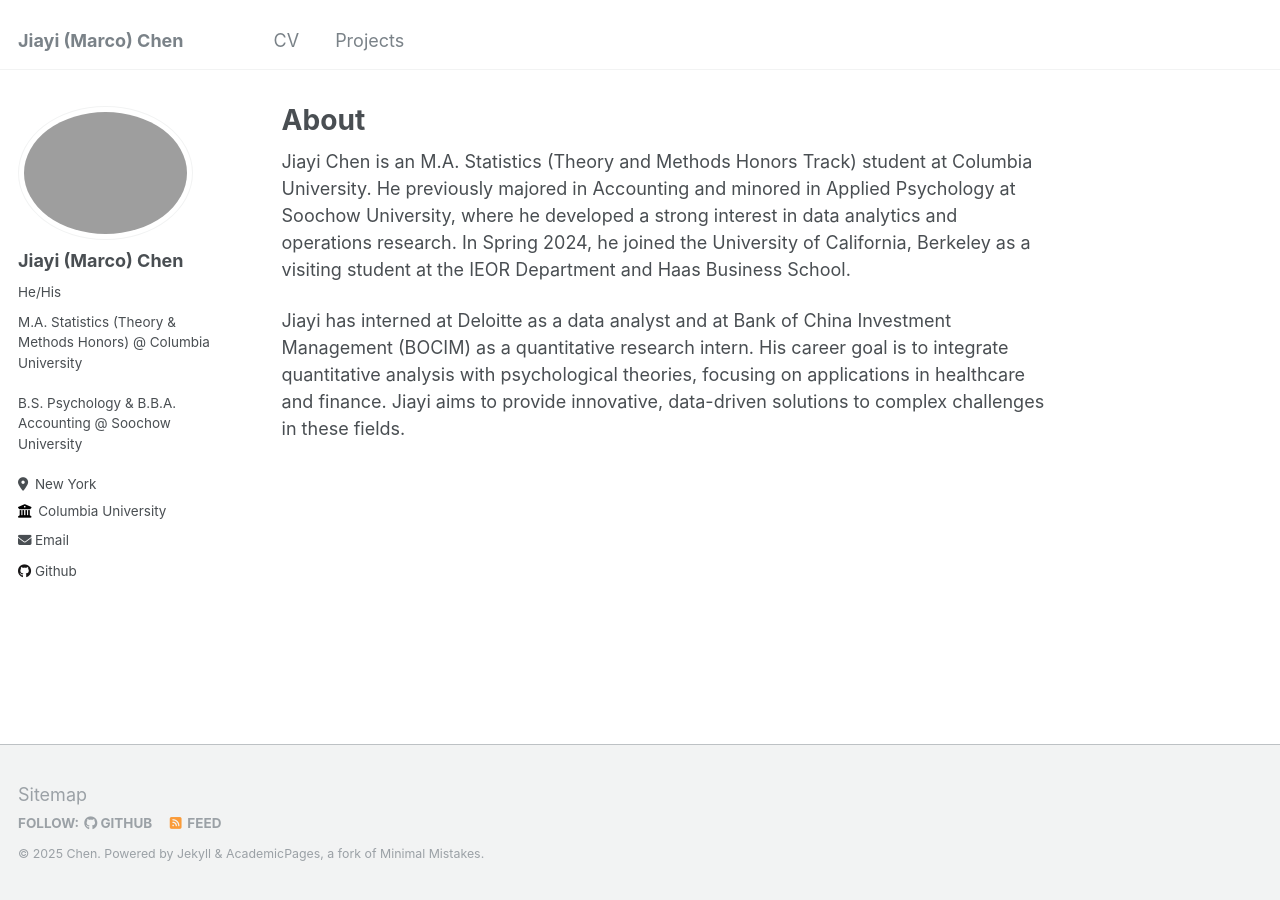
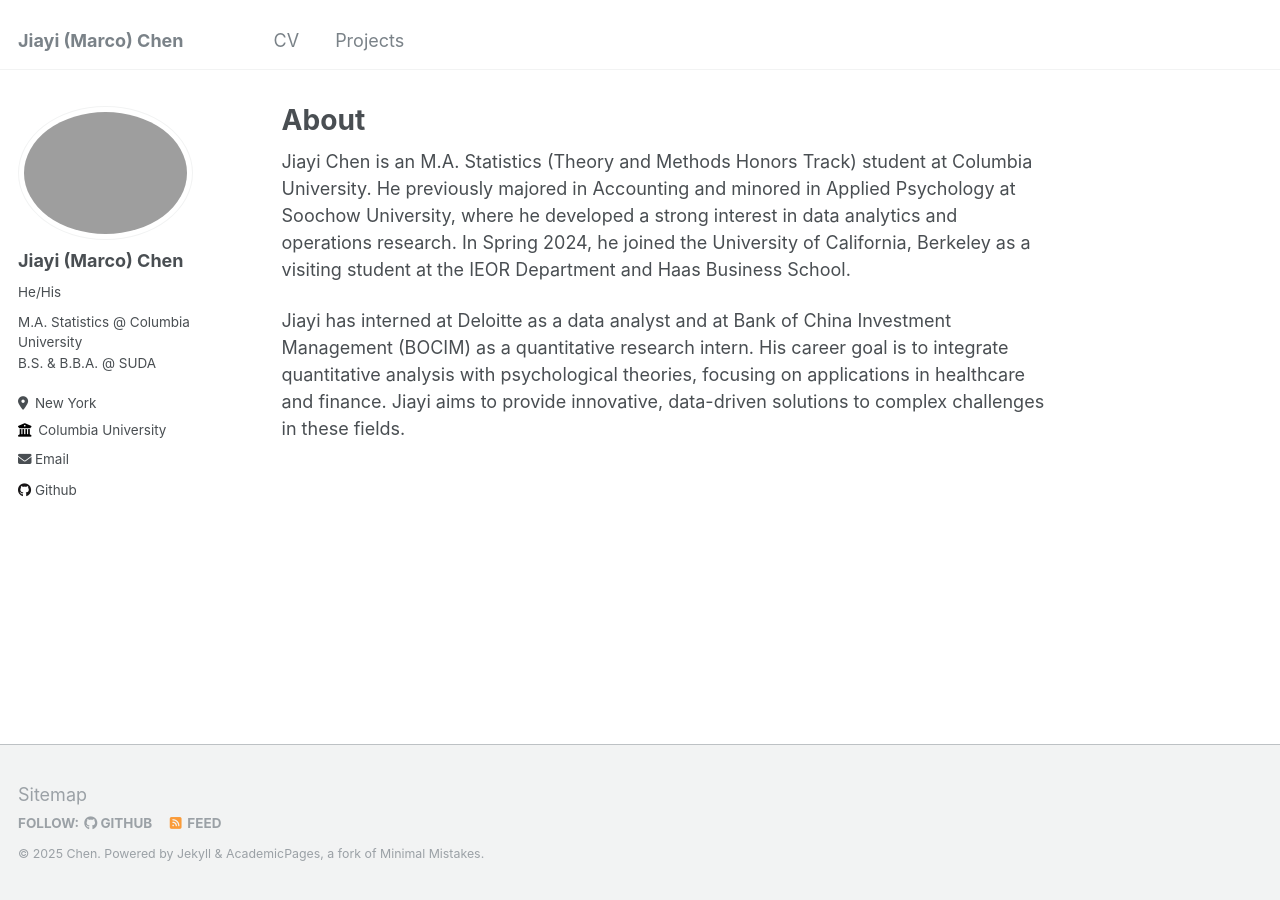
Before and after one commit to marcochen0720/marcochen0720.github.io, a Jekyll site: the page built from _pages/about.md, in a window 1280 px wide. Built offline with Jekyll 4.4.1, drawn with Linux system fonts in a browser that asks for light colours.

Commit message:
Update _config.yml

```diff
--- a/_config.yml
+++ b/_config.yml
@@ -24,7 +24,7 @@ author:
   avatar           : "IMG_1862.JPG"
   name             : "Jiayi (Marco) Chen"
   pronouns         : "He/His" # example: "she/her"
-  bio: "M.A. Statistics (Theory & Methods Honors) @ Columbia University<br /><br />B.S. Psychology & B.B.A. Accounting @ Soochow University"
+  bio: "M.A. Statistics @ Columbia University<br />B.S. & B.B.A.  @ SUDA"
   location         : "New York"
   employer         : "Columbia University"
   uri              : # URL
```
